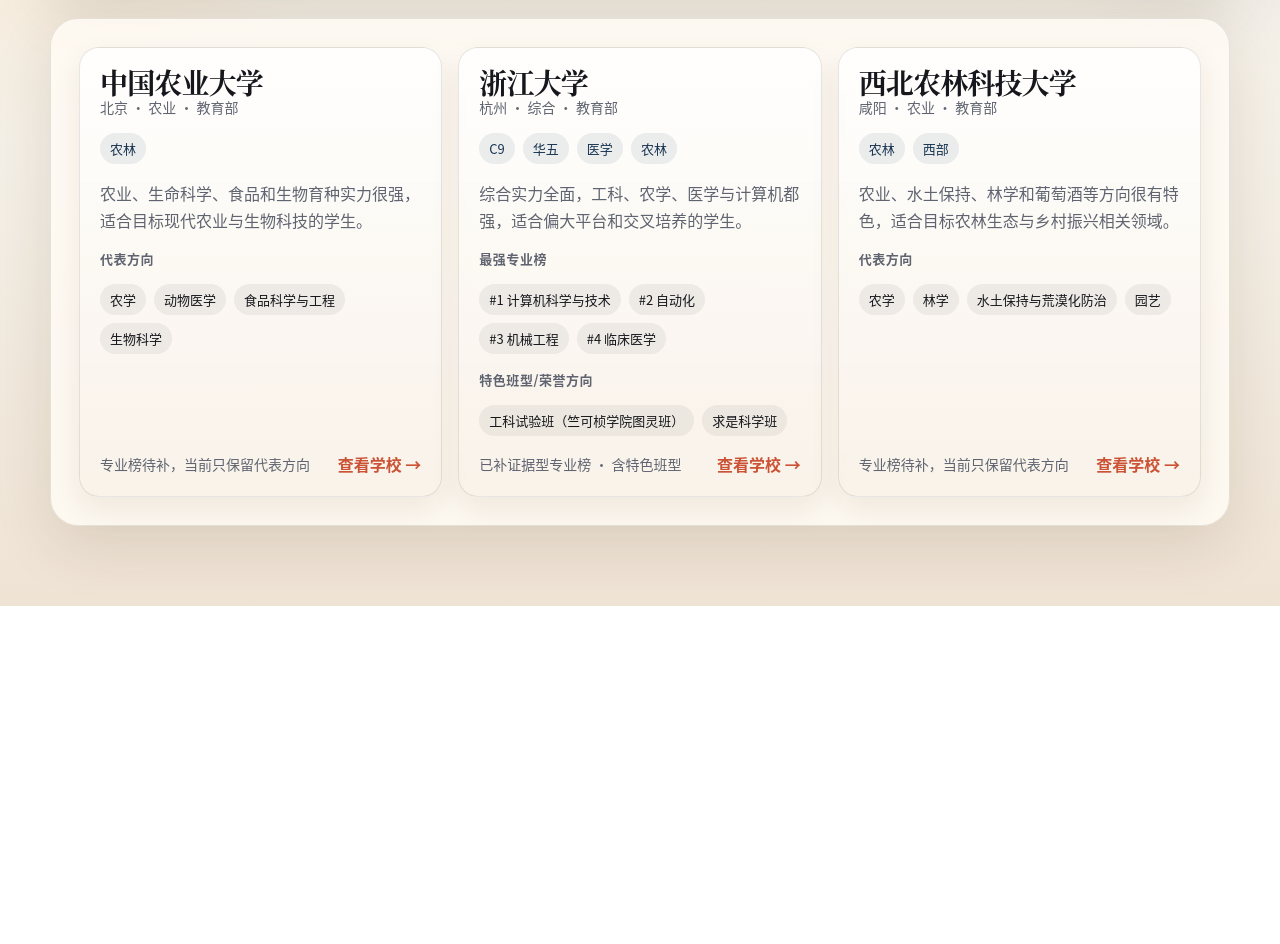
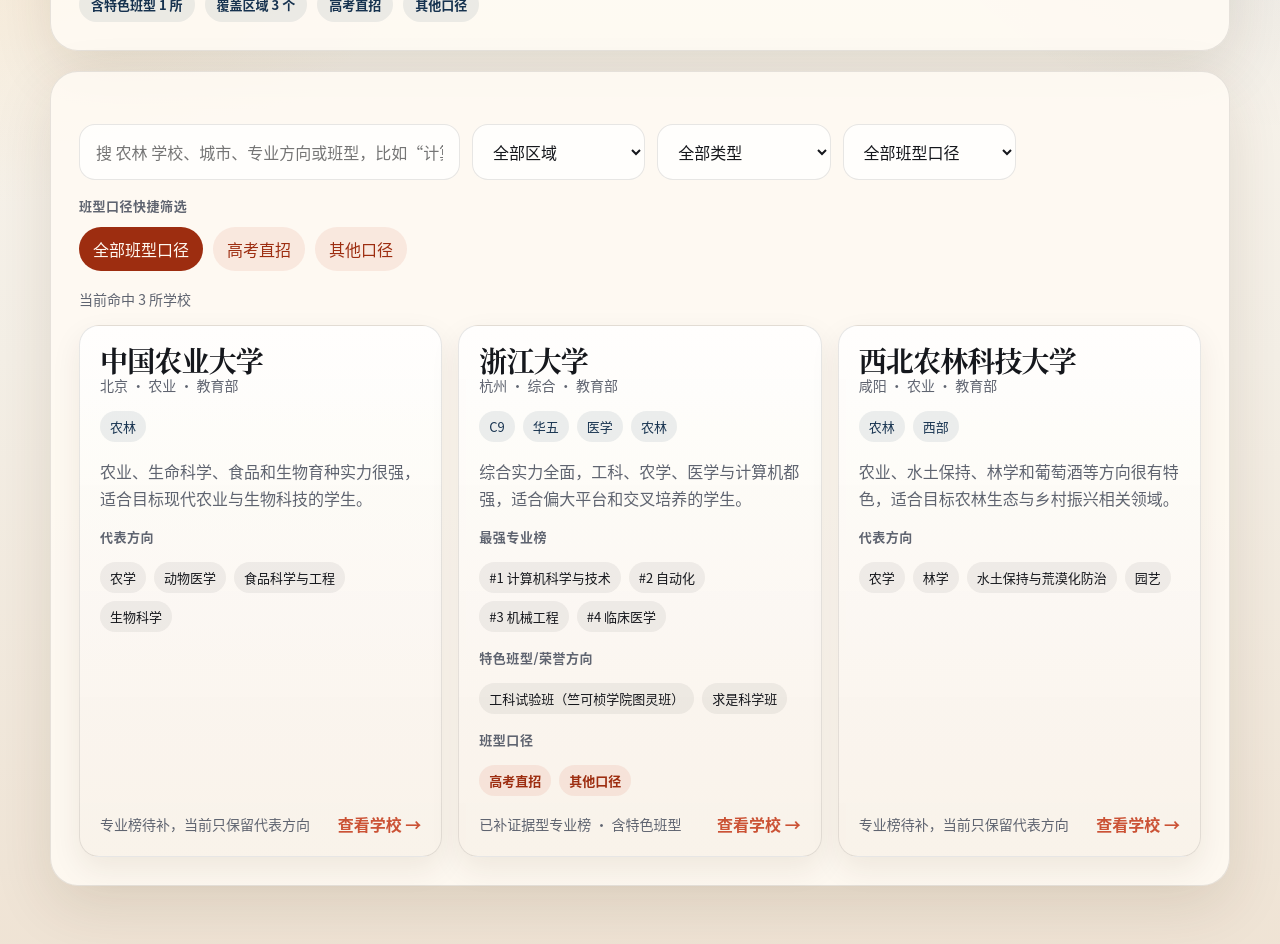
Before and after one commit to t86/zhaosheng, a Next.js app: page /topics/agriculture-forestry in a window 1280 px wide. Shown: the part 300-1244 px from the top of the page. Before the commit the page ends 906 px from the top, so only its background shows below. Built offline with nearby package versions, Linux system fonts and the light colour scheme.

Commit message:
Add featured-track filters to topic pages

```diff
--- a/app/topics/[slug]/page.module.css
+++ b/app/topics/[slug]/page.module.css
@@ -34,20 +34,25 @@
   color: var(--muted);
 }
 
+.metaRow {
+  margin-top: 18px;
+  display: flex;
+  flex-wrap: wrap;
+  gap: 10px;
+}
+
+.metaPill {
+  display: inline-flex;
+  padding: 8px 12px;
+  border-radius: 999px;
+  background: rgba(22, 50, 79, 0.08);
+  color: var(--accent-deep);
+  font-size: 13px;
+  font-weight: 700;
+}
+
 .section {
   margin-top: 20px;
-}
-
-.grid {
-  display: grid;
-  grid-template-columns: repeat(3, minmax(0, 1fr));
-  gap: 16px;
-}
-
-@media (max-width: 980px) {
-  .grid {
-    grid-template-columns: repeat(2, minmax(0, 1fr));
-  }
 }
 
 @media (max-width: 720px) {
@@ -59,8 +64,4 @@
   .section {
     padding: 20px;
   }
-
-  .grid {
-    grid-template-columns: 1fr;
-  }
 }
--- a/app/topics/[slug]/page.tsx
+++ b/app/topics/[slug]/page.tsx
@@ -1,6 +1,7 @@
 import Link from "next/link";
 import { notFound } from "next/navigation";
-import { SchoolCard } from "@/components/SchoolCard";
+import { SchoolExplorer } from "@/components/SchoolExplorer";
+import { getTrackRouteType } from "@/lib/featured-tracks";
 import { getTopic, getTopicSchools } from "@/lib/schools";
 import styles from "./page.module.css";
 
@@ -17,6 +18,18 @@
   }
 
   const topicSchools = getTopicSchools(topic.slug);
+  const topicRegions = Array.from(new Set(topicSchools.map((school) => school.region)));
+  const topicSchoolTypes = Array.from(new Set(topicSchools.map((school) => school.schoolType)));
+  const topicRouteTypes = Array.from(
+    new Set(
+      topicSchools.flatMap((school) =>
+        school.majorProfile?.featuredTracks?.map((track) => getTrackRouteType(track)) ?? [],
+      ),
+    ),
+  );
+  const schoolsWithFeaturedTracks = topicSchools.filter(
+    (school) => (school.majorProfile?.featuredTracks?.length ?? 0) > 0,
+  ).length;
 
   return (
     <main className={styles.page}>
@@ -27,14 +40,27 @@
         <h1>{topic.title}</h1>
         <p>{topic.description}</p>
         <p className={styles.meta}>本专题当前收录 {topicSchools.length} 所 985 高校。</p>
+        <div className={styles.metaRow}>
+          <span className={styles.metaPill}>含特色班型 {schoolsWithFeaturedTracks} 所</span>
+          <span className={styles.metaPill}>覆盖区域 {topicRegions.length} 个</span>
+          {topicRouteTypes.map((routeType) => (
+            <span className={styles.metaPill} key={routeType}>
+              {routeType}
+            </span>
+          ))}
+        </div>
       </section>
 
       <section className={styles.section}>
-        <div className={styles.grid}>
-          {topicSchools.map((school) => (
-            <SchoolCard key={school.slug} school={school} />
-          ))}
-        </div>
+        <SchoolExplorer
+          hideTopicFilter
+          initialTopicSlug={topic.slug}
+          queryPlaceholder={`搜 ${topic.shortTitle} 学校、城市、专业方向或班型，比如“计算机”“少年班”`}
+          regions={topicRegions}
+          schoolTypes={topicSchoolTypes}
+          schools={topicSchools}
+          topics={[]}
+        />
       </section>
     </main>
   );
--- a/components/SchoolCard.module.css
+++ b/components/SchoolCard.module.css
@@ -42,6 +42,12 @@
   gap: 8px;
 }
 
+.routeTags {
+  display: flex;
+  flex-wrap: wrap;
+  gap: 8px;
+}
+
 .tag,
 .metric,
 .highlight {
@@ -50,6 +56,17 @@
   padding: 6px 10px;
   border-radius: 999px;
   font-size: 13px;
+}
+
+.routeTag {
+  display: inline-flex;
+  align-items: center;
+  padding: 6px 10px;
+  border-radius: 999px;
+  background: rgba(203, 82, 53, 0.1);
+  color: #9d2d10;
+  font-size: 13px;
+  font-weight: 700;
 }
 
 .tag {
--- a/components/SchoolCard.tsx
+++ b/components/SchoolCard.tsx
@@ -1,4 +1,5 @@
 import Link from "next/link";
+import { getTrackRouteType } from "@/lib/featured-tracks";
 import type { School } from "@/lib/schools";
 import styles from "./SchoolCard.module.css";
 
@@ -39,6 +40,11 @@
   const displayHighlights = getDisplayHighlights(school).slice(0, 4);
   const featuredTracks = school.majorProfile?.featuredTracks?.map((item) => item.name).slice(0, 2) ?? [];
   const hasFeaturedTracks = featuredTracks.length > 0;
+  const featuredTrackRoutes = Array.from(
+    new Set(
+      school.majorProfile?.featuredTracks?.map((item) => getTrackRouteType(item)) ?? [],
+    ),
+  ).slice(0, 3);
   const highlightLabel = school.majorRanking.available ? "最强专业榜" : "代表方向";
   const footerBaseText = school.majorRanking.available
     ? hasReports
@@ -99,6 +105,18 @@
               </span>
             ))}
           </div>
+          {featuredTrackRoutes.length > 0 ? (
+            <>
+              <p className={styles.groupLabel}>班型口径</p>
+              <div className={styles.routeTags}>
+                {featuredTrackRoutes.map((item) => (
+                  <span className={styles.routeTag} key={item}>
+                    {item}
+                  </span>
+                ))}
+              </div>
+            </>
+          ) : null}
         </>
       ) : null}
 
--- a/components/SchoolExplorer.module.css
+++ b/components/SchoolExplorer.module.css
@@ -25,6 +25,25 @@
   gap: 10px;
 }
 
+.routeRow {
+  margin-top: 12px;
+  display: flex;
+  flex-wrap: wrap;
+  gap: 10px;
+}
+
+.filterGroup {
+  margin-top: 16px;
+}
+
+.filterGroupLabel {
+  color: var(--muted);
+  font-size: 13px;
+  font-weight: 700;
+  letter-spacing: 0.04em;
+  text-transform: uppercase;
+}
+
 .topicButton {
   border: 0;
   padding: 10px 14px;
@@ -35,8 +54,23 @@
   transition: background 0.2s ease;
 }
 
+.routeButton {
+  border: 0;
+  padding: 10px 14px;
+  border-radius: 999px;
+  background: rgba(203, 82, 53, 0.1);
+  color: #9d2d10;
+  cursor: pointer;
+  transition: background 0.2s ease;
+}
+
 .topicButtonActive {
   background: var(--accent);
+  color: #fff8f0;
+}
+
+.routeButtonActive {
+  background: #9d2d10;
   color: #fff8f0;
 }
 
--- a/components/SchoolExplorer.tsx
+++ b/components/SchoolExplorer.tsx
@@ -12,6 +12,9 @@
   regions: string[];
   schoolTypes: string[];
   topics: TopicDefinition[];
+  initialTopicSlug?: TopicDefinition["slug"];
+  hideTopicFilter?: boolean;
+  queryPlaceholder?: string;
 };
 
 export function SchoolExplorer({
@@ -19,11 +22,14 @@
   regions,
   schoolTypes,
   topics,
+  initialTopicSlug,
+  hideTopicFilter = false,
+  queryPlaceholder = "搜学校、城市、专业方向或班型，比如“上海”“微电子”“姚班”",
 }: Props) {
   const [query, setQuery] = useState("");
   const [region, setRegion] = useState("全部区域");
   const [schoolType, setSchoolType] = useState("全部类型");
-  const [topic, setTopic] = useState("全部专题");
+  const [topic, setTopic] = useState<string>(initialTopicSlug ?? "全部专题");
   const [trackRoute, setTrackRoute] = useState("全部班型口径");
   const trackRouteOptions = useMemo(() => {
     const values = new Set<string>();
@@ -81,7 +87,7 @@
       <div className={styles.controls}>
         <input
           className={styles.input}
-          placeholder="搜学校、城市、专业方向或班型，比如“上海”“微电子”“姚班”"
+          placeholder={queryPlaceholder}
           value={query}
           onChange={(event) => setQuery(event.target.value)}
         />
@@ -105,6 +111,7 @@
             <option key={item}>{item}</option>
           ))}
         </select>
+        {!hideTopicFilter ? (
           <select
             className={styles.select}
             value={topic}
@@ -117,6 +124,7 @@
               </option>
             ))}
           </select>
+        ) : null}
         <select
           className={styles.select}
           value={trackRoute}
@@ -129,6 +137,9 @@
         </select>
       </div>
 
+      {!hideTopicFilter ? (
+        <div className={styles.filterGroup}>
+          <p className={styles.filterGroupLabel}>专题快捷筛选</p>
           <div className={styles.topicRow}>
             <button
               className={`${styles.topicButton} ${
@@ -152,6 +163,37 @@
               </button>
             ))}
           </div>
+        </div>
+      ) : null}
+
+      {trackRouteOptions.length > 0 ? (
+        <div className={styles.filterGroup}>
+          <p className={styles.filterGroupLabel}>班型口径快捷筛选</p>
+          <div className={styles.routeRow}>
+            <button
+              className={`${styles.routeButton} ${
+                trackRoute === "全部班型口径" ? styles.routeButtonActive : ""
+              }`}
+              onClick={() => setTrackRoute("全部班型口径")}
+              type="button"
+            >
+              全部班型口径
+            </button>
+            {trackRouteOptions.map((item) => (
+              <button
+                className={`${styles.routeButton} ${
+                  trackRoute === item ? styles.routeButtonActive : ""
+                }`}
+                key={item}
+                onClick={() => setTrackRoute(item)}
+                type="button"
+              >
+                {item}
+              </button>
+            ))}
+          </div>
+        </div>
+      ) : null}
 
       <p className={styles.count}>当前命中 {filtered.length} 所学校</p>
 
```
Lines whose indentation alone changed are shown as unchanged.
